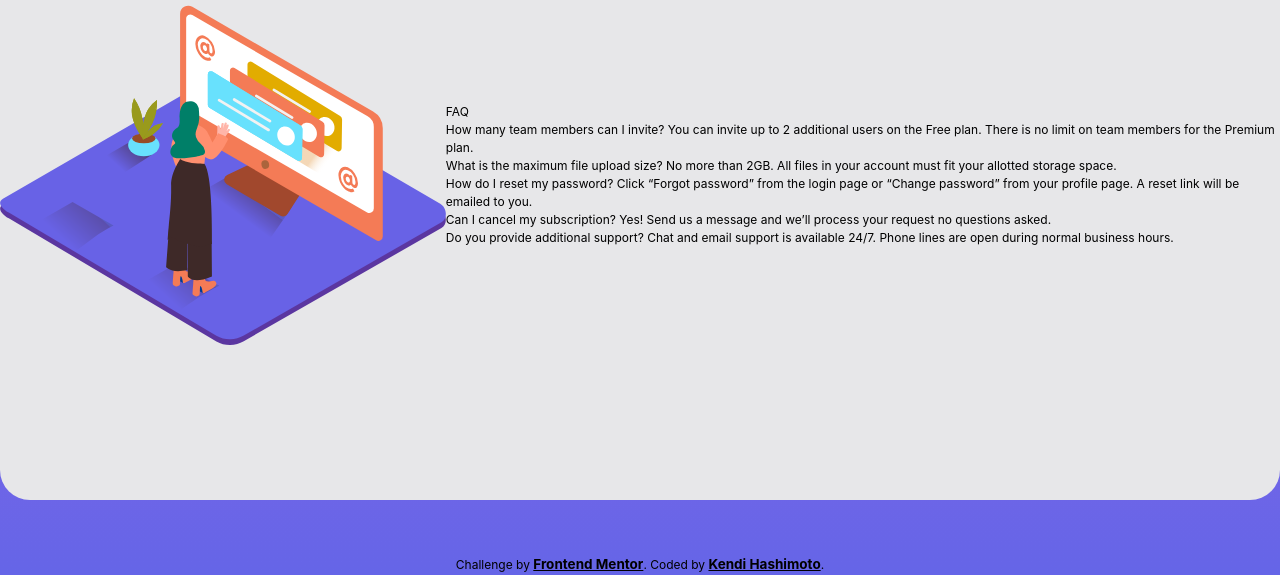
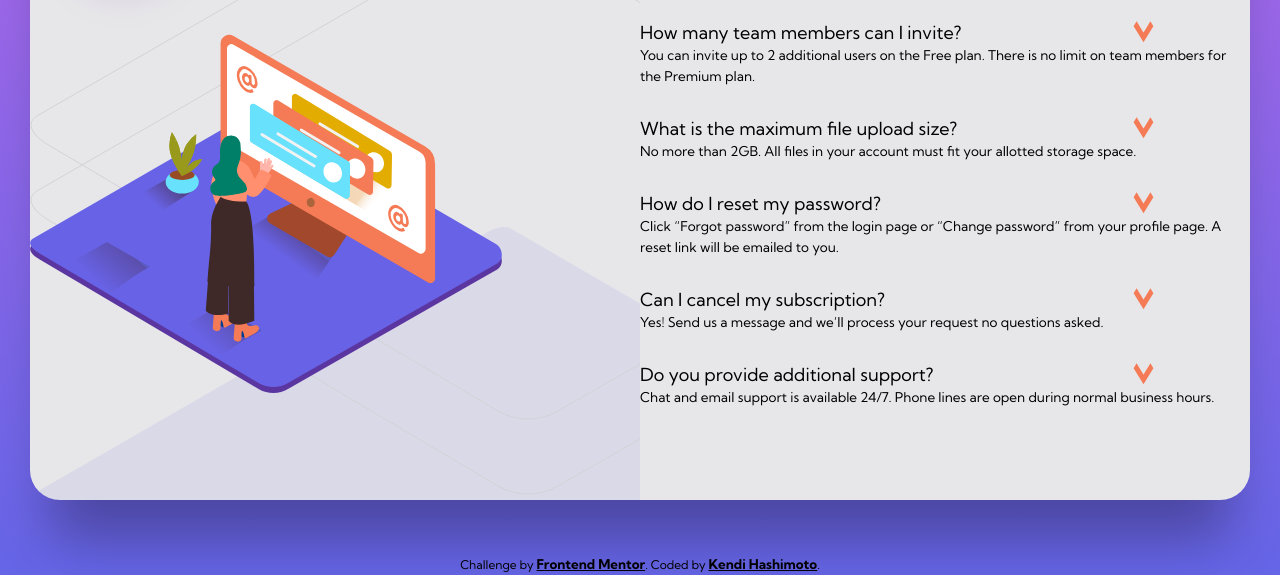
Before and after one commit to KendiHashimoto/FAQ-Accordion-Card, a website built with Vite: page index.html in a window 1280 px wide. Shown: the part 225-800 px from the top of the page. Built offline with nearby package versions, Linux system fonts and the light colour scheme.

Commit message:
FAQ container

```diff
--- a/index.html
+++ b/index.html
@@ -31,14 +31,20 @@
             lightgrayishblue: "#e7e7e9",
             softviolet: "#af67e9",
             softblue: "#6565e7",
-          }
+          },
+          boxShadow: {
+            'container': '0px 60px 55px -21px rgba(0,0,0,0.30)',
+          },
+          backgroundImage: {
+            'desktop-bg-pattern': "url('/assets/images/bg-pattern-desktop.svg')",
+            'mobile-bg-pattern': "url('/assets/images/bg-pattern-mobile.svg')",
+          },
         },
         screens: {
           sm: '640px',
           md: '1024px',
           lg: '1024px',
           xl: '1280px',
-          container: '1350px',
         },
       }
     }
@@ -51,46 +57,74 @@
         }
   </style>
 
-  <title>Frontend Mentor | FAQ Accordion Card</title>
+  <title>FAQ Accordion Card</title>
 </head>
 
 <body class="bg-gradient-to-b from-softviolet to-softblue m-auto">
 
   <main class="bg-lightgrayishblue flex max-w-screen-xl
-  rounded-[30px] h-[650px] items-center container:mx-6">
-    <section class="">
-      <img src="assets/images/illustration-woman-online-desktop.svg" alt="">
+  rounded-[30px] h-[650px] items-center mx-10 shadow-container">
+
+    <section class="w-1/2 bg-desktop-bg-pattern h-full">
+      <img class="" src="assets/images/illustration-box-desktop.svg" alt="box with @">
+      <img class="" src="assets/images/illustration-woman-online-desktop.svg" alt="woman using FAQ">
     </section>
 
-    <section class="class">
-      <h1>FAQ</h1>
+    <section class="w-1/2 h-full">
+      <h1 class="text-6xl font-bold mt-28 mb-14">FAQ</h1>
 
-      <div class="class">
-        How many team members can I invite?
+      <div class="mb-10">
+        <div class="mr-32 flex justify-between">
+          <p class="text-2xl">How many team members can I invite?</p>
+          <img class="w-7" src="assets/images/icon-arrow-down.svg" alt="orange arrow">
+        </div>
+        <p class="text-lg">
           You can invite up to 2 additional users on the Free plan. There is no limit on
           team members for the Premium plan.
+        </p>
       </div>
 
-      <div class="class">
-        What is the maximum file upload size?
+      <div class="mb-10">
+        <div class="mr-32 flex justify-between">
+          <p class="text-2xl">What is the maximum file upload size?</p>
+          <img class="w-7" src="assets/images/icon-arrow-down.svg" alt="orange arrow">
+        </div>
+        <p class="text-lg">
           No more than 2GB. All files in your account must fit your allotted storage space.
+        </p>
       </div>
 
-      <div class="class">
-        How do I reset my password?
+      <div class="mb-10">
+        <div class="mr-32 flex justify-between">
+          <p class="text-2xl">How do I reset my password?</p>
+          <img class="w-7" src="assets/images/icon-arrow-down.svg" alt="orange arrow">
+        </div>
+        <p class="text-lg">
           Click “Forgot password” from the login page or “Change password” from your profile page.
           A reset link will be emailed to you.
+        </p>
       </div>
 
-      <div class="class">
-        Can I cancel my subscription?
+      <div class="mb-10">
+        <div class="mr-32 flex justify-between">
+          <p class="text-2xl">Can I cancel my subscription?</p>
+          <img class="w-7" src="assets/images/icon-arrow-down.svg" alt="orange arrow">
+        </div>
+        <p class="text-lg">
           Yes! Send us a message and we’ll process your request no questions asked.
+        </p>
       </div>
 
-      <div class="class">
-        Do you provide additional support?
+      <div class="mb-10">
+        <div class="mr-32 flex justify-between">
+          <p class="text-2xl">Do you provide additional support?</p>
+          <img class="w-7" src="assets/images/icon-arrow-down.svg" alt="orange arrow">
+        </div>
+        <p class="text-lg">
           Chat and email support is available 24/7. Phone lines are open during normal business hours.
+        </p>
       </div>
+
     </section>
   </main>
 
--- a/src/style.css
+++ b/src/style.css
@@ -1,5 +1,5 @@
 :root {
-  font-family: Inter, Avenir, Helvetica, Arial, sans-serif;
+  font-family: 'Kumbh Sans', sans-serif;
   font-size: 12px;
 }
 
```
Also changed, not shown: README.md. Lines whose indentation alone changed are shown as unchanged.
